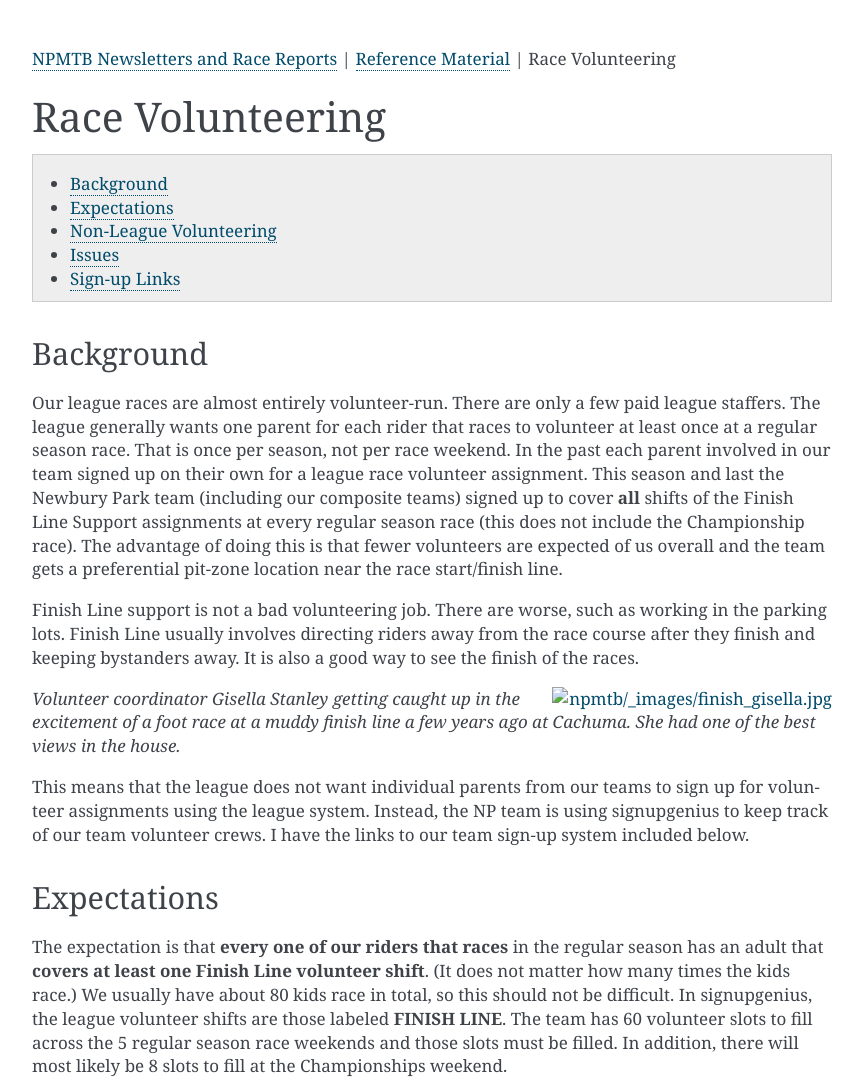
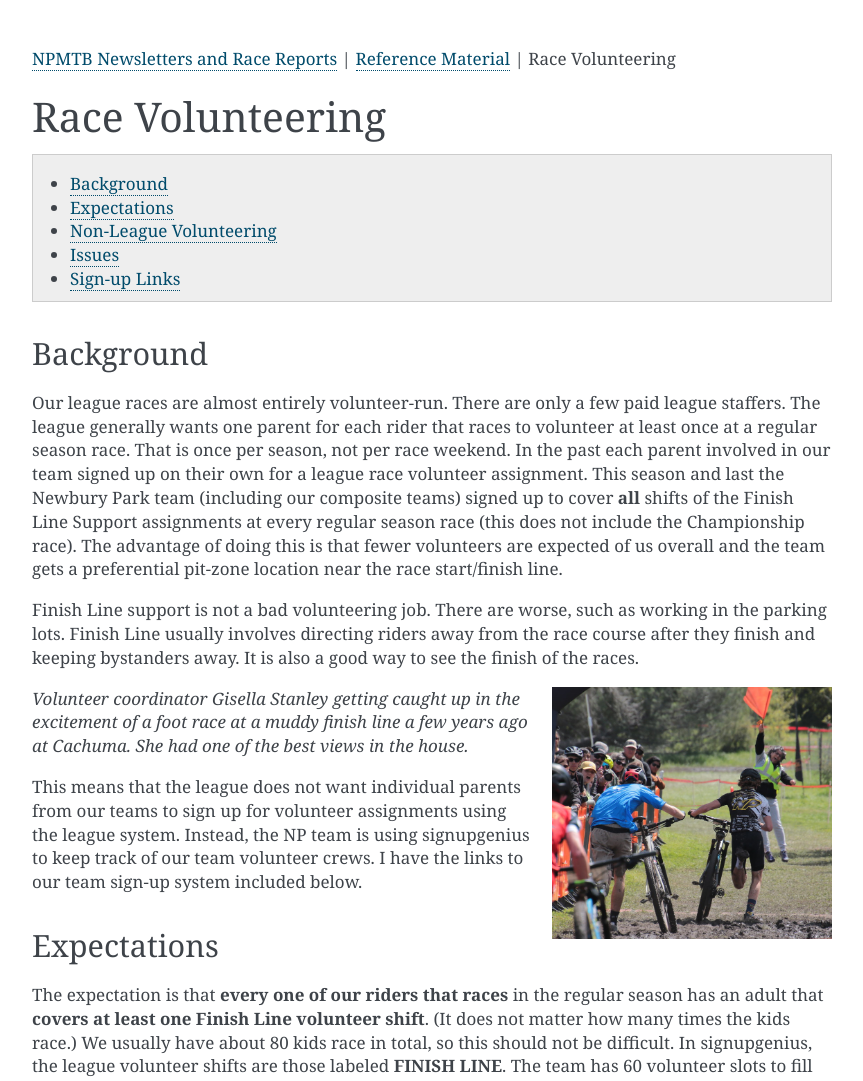
Before and after one commit to cmgrowell/cmgrowell.github.io, a plain HTML site: page npmtb/reference/volunteering.html in a window 1280 px wide. Shown: the top 1081 px of the page, without its empty margins (168-1031 px from the left). Drawn offline with Linux system fonts and the light colour scheme.

Commit message:
Update volunteering.html

```diff
--- a/npmtb/reference/volunteering.html
+++ b/npmtb/reference/volunteering.html
@@ -66,7 +66,7 @@ There are worse, such as working in the parking lots.
 Finish Line usually involves directing riders away from the race course
 after they finish and keeping bystanders away.
 It is also a good way to see the finish of the races.</p>
-<a class="reference internal image-reference" href="npmtb/_images/finish_gisella.jpg"><img alt="npmtb/_images/finish_gisella.jpg" class="align-right" src="npmtb/_images/finish_gisella.jpg" style="width: 35%;" /></a>
+<a class="reference internal image-reference" href="npmtb/_images/finish_gisella.jpg"><img alt="npmtb/_images/finish_gisella.jpg" class="align-right" src="/cmgrowell.github.io/npmtb/_images/finish_gisella.jpg" style="width: 35%;" /></a>
 <p><em>Volunteer coordinator Gisella Stanley getting caught
 up in the excitement of a foot race at a muddy finish line a few years ago at Cachuma.
 She had one of the best views in the house.</em></p>
```
